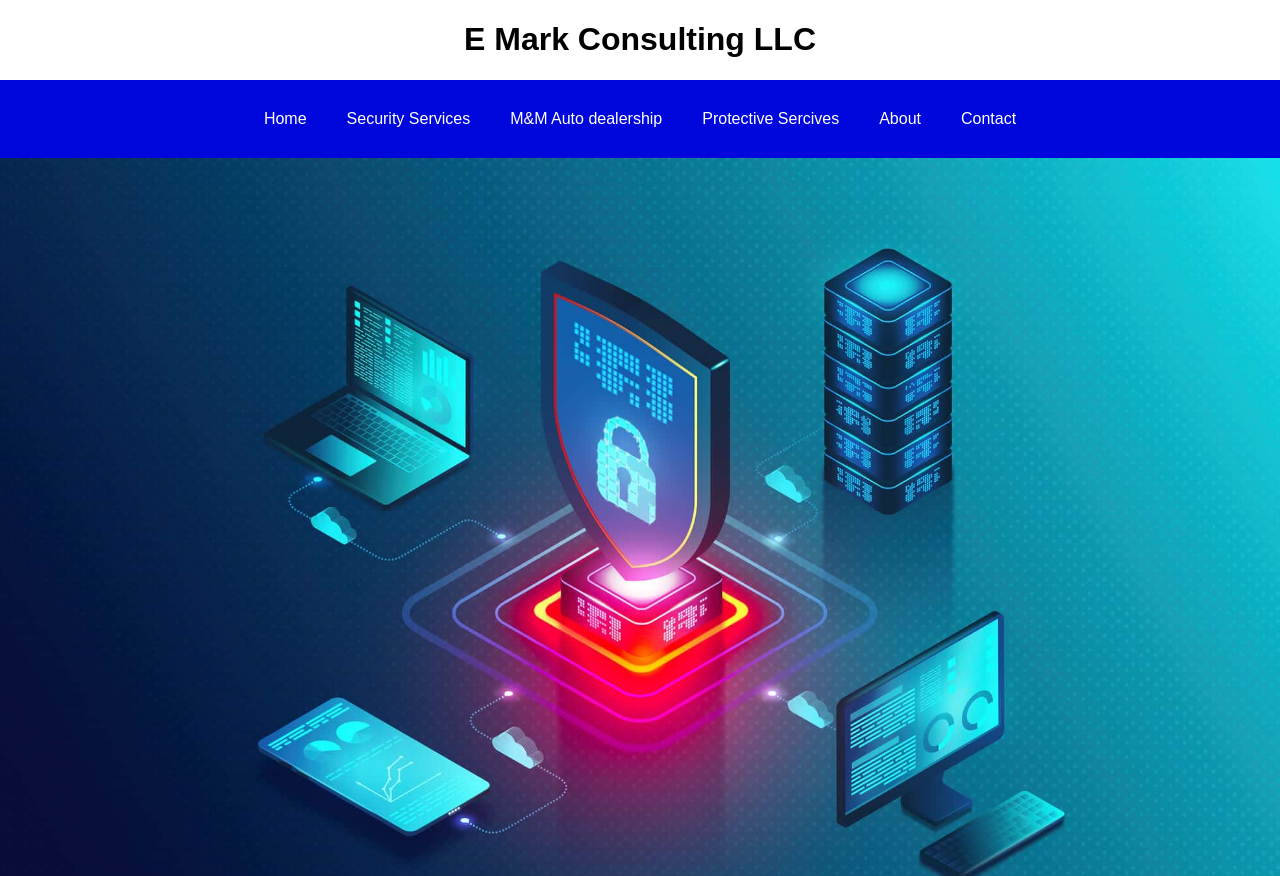
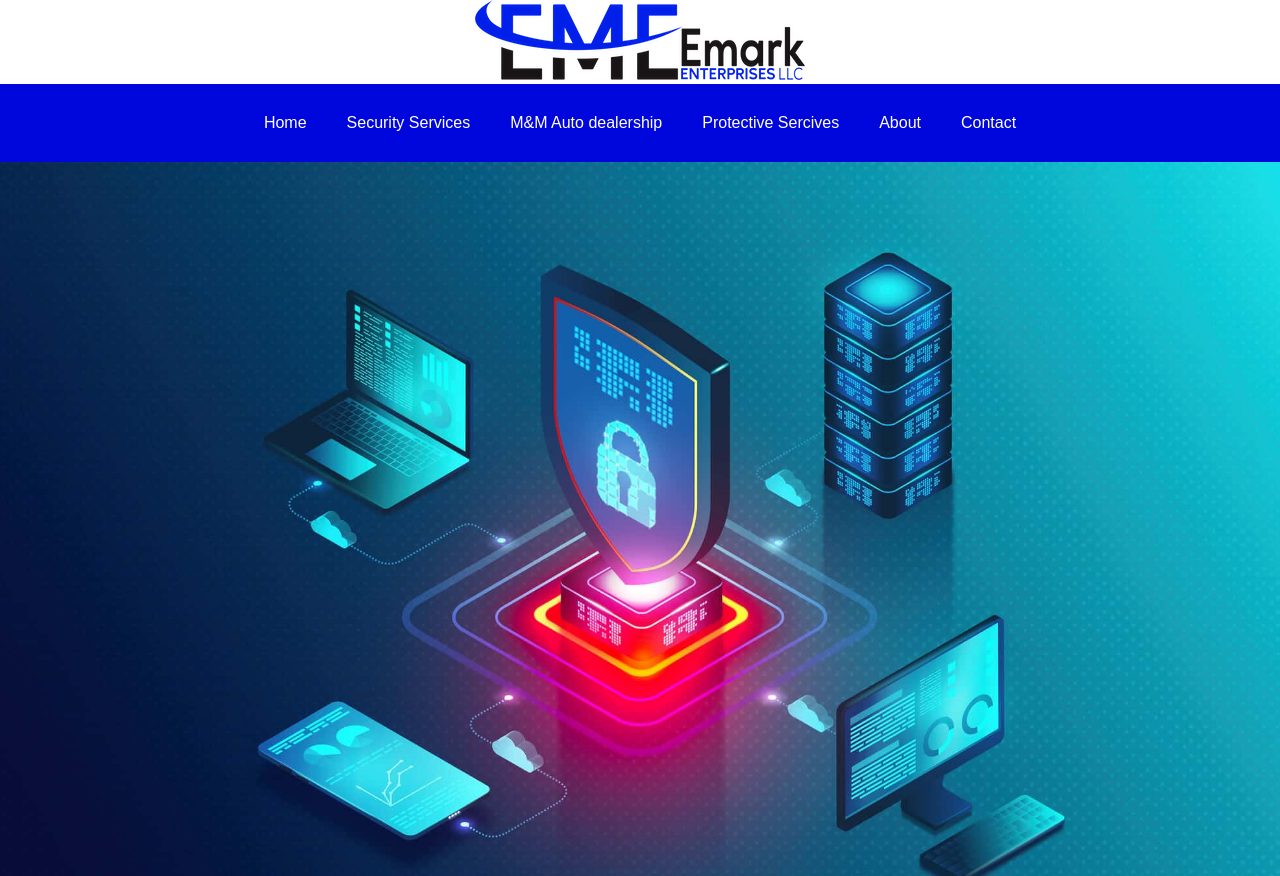
Before and after one commit to Dare-Ayoade/emark-website, a plain HTML site: page Security_service.html in a window 1280 px wide. Shown: the top 876 px of the page. Drawn offline with Linux system fonts and the light colour scheme.

Commit message:
Update Security_service.html

```diff
--- a/Security_service.html
+++ b/Security_service.html
@@ -6,7 +6,11 @@
 </head>
 <body>
        <header>
-        <h1>E Mark Consulting LLC</h1>
+        <a href="index.html" class="logo-link">
+            <img src="images/emartent_logo.png" alt="E Mark Logo" class="logo">
+        </a>
+    </header>
+
 <nav class="navbar">
     <ul>
         <li><a href="index.html">Home</a></li>
@@ -17,7 +21,6 @@
         <li><a href="contact.html">Contact</a></li>
     </ul>
 </nav>
-    </header>
     <section class="section" style="background-image: url('images/what-is-cybersecurity.jpg');">
 
     </section>
```
Lines whose indentation alone changed are shown as unchanged.
